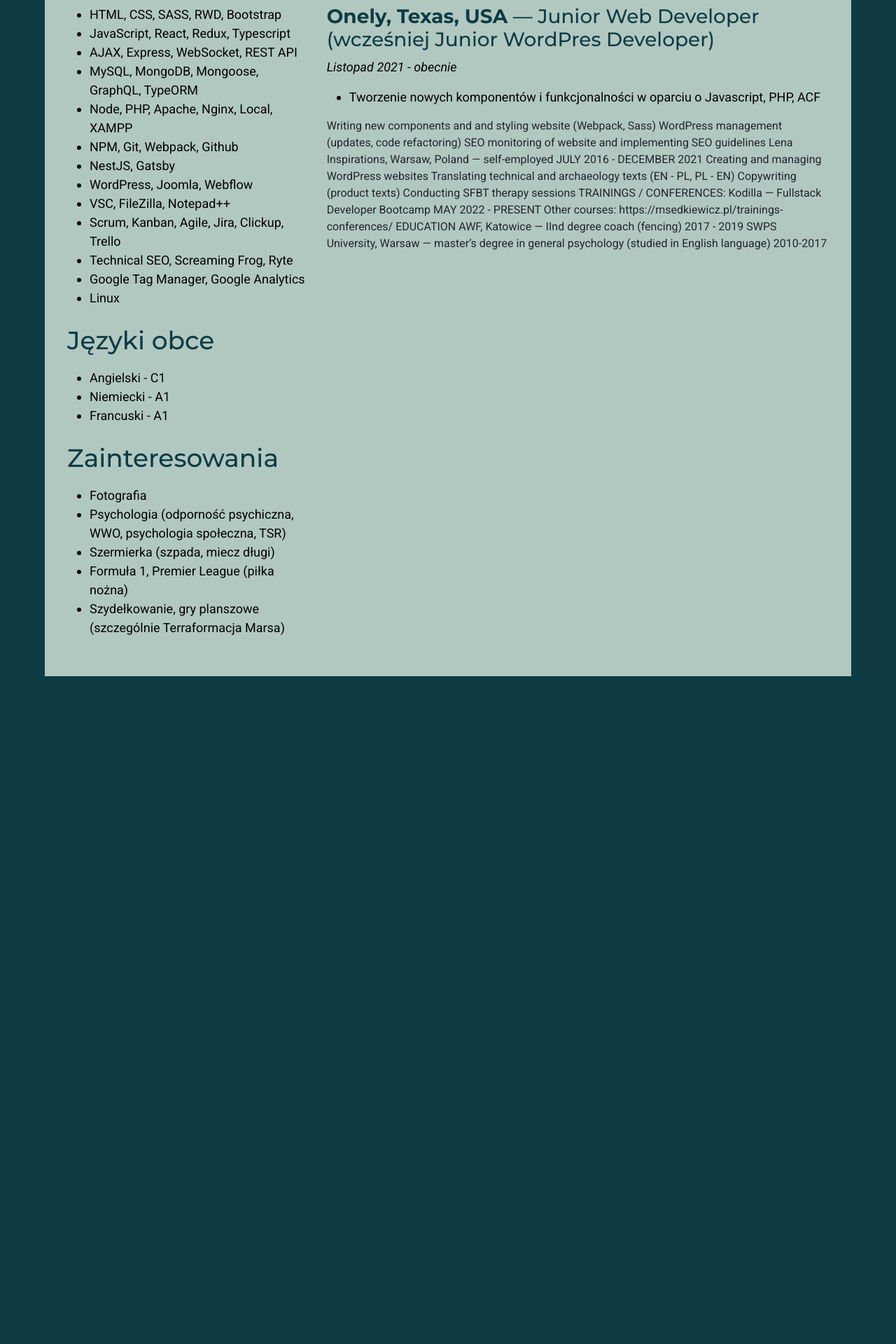
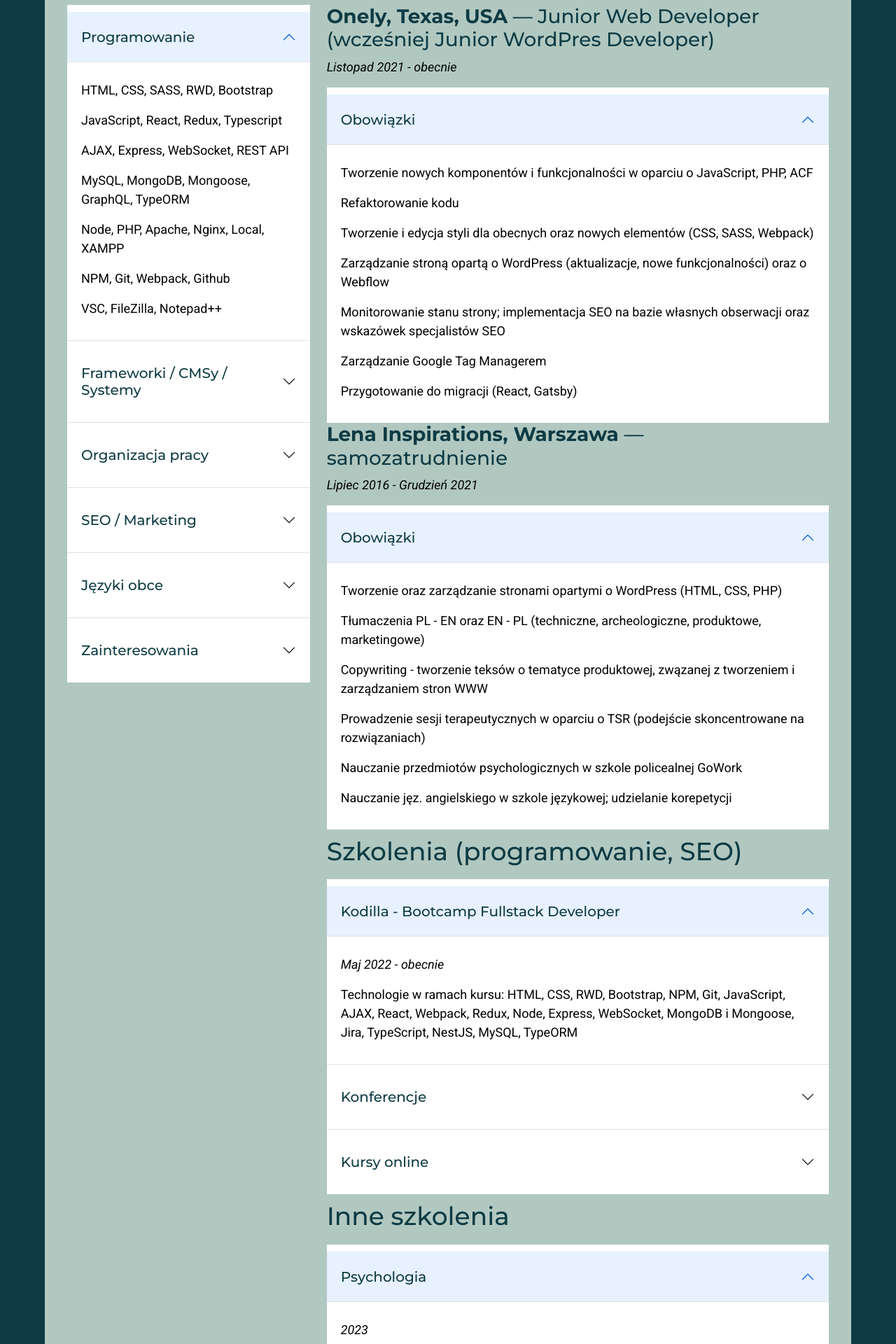
Before and after one commit to msedkiewicz/msedkiewicz-website, a React (Create React App) app: page /pl/curriculum-vitae in a window 1280 px wide. Shown: the part 280-2200 px from the top of the page at 70% size. Before the commit the page ends 1246 px from the top, so only its background shows below. Built offline with nearby package versions, Linux system fonts and the light colour scheme.

Commit message:
Add Acordion; start adding CV info

```diff
--- a/src/components/pages/CV/CV.module.scss
+++ b/src/components/pages/CV/CV.module.scss
@@ -9,3 +9,8 @@
 .cvrow {
   padding: 0 20px;
 }
+
+.h3 {
+  font-size: 20px;
+  padding-top: 8px;
+}
--- a/src/components/pages/CV/CVPL.js
+++ b/src/components/pages/CV/CVPL.js
@@ -3,6 +3,7 @@ import Row from "react-bootstrap/Row";
 import Col from "react-bootstrap/Col";
 import styles from "./CV.module.scss";
 import NavBarPL from "../../views/NavBar/NavBarPL";
+import Accordion from "react-bootstrap/Accordion";
 
 const CurriculumPL = () => {
   return (
@@ -13,40 +14,79 @@ const CurriculumPL = () => {
           <h1>Curriculum Vitae</h1>
           <Col md={4} sm={12} xs={12}>
             <h2>Umiejętności</h2>
-            <ul>
-              <li>HTML, CSS, SASS, RWD, Bootstrap</li>
-              <li>JavaScript, React, Redux, Typescript</li>
-              <li>AJAX, Express, WebSocket, REST API</li>
-              <li>MySQL, MongoDB, Mongoose, GraphQL, TypeORM</li>
-              <li>Node, PHP, Apache, Nginx, Local, XAMPP</li>
-              <li>NPM, Git, Webpack, Github</li>
-              <li>NestJS, Gatsby</li>
-              <li>WordPress, Joomla, Webflow</li>
-              <li>VSC, FileZilla, Notepad++ </li>
-              <li>Scrum, Kanban, Agile, Jira, Clickup, Trello</li>
-              <li>Technical SEO, Screaming Frog, Ryte</li>
-              <li>Google Tag Manager, Google Analytics</li>
-              <li>Linux</li>
-            </ul>
-            <h2>Języki obce</h2>
-            <ul>
-              <li>Angielski - C1</li>
-              <li>Niemiecki - A1</li>
-              <li>Francuski - A1</li>
-            </ul>
-            <h2>Zainteresowania</h2>
-            <ul>
-              <li>Fotografia</li>
-              <li>
-                Psychologia (odporność psychiczna, WWO, psychologia społeczna,
-                TSR)
-              </li>
-              <li>Szermierka (szpada, miecz długi)</li>
-              <li>Formuła 1, Premier League (piłka nożna)</li>
-              <li>
-                Szydełkowanie, gry planszowe (szczególnie Terraformacja Marsa)
-              </li>
-            </ul>
+            <Accordion defaultActiveKey="0" flush>
+              <Accordion.Item eventKey="0">
+                <Accordion.Header>
+                  <h3 className={styles.h3}>Programowanie</h3>
+                </Accordion.Header>
+                <Accordion.Body>
+                  <p>HTML, CSS, SASS, RWD, Bootstrap</p>
+                  <p>JavaScript, React, Redux, Typescript</p>
+                  <p>AJAX, Express, WebSocket, REST API</p>
+                  <p>MySQL, MongoDB, Mongoose, GraphQL, TypeORM</p>
+                  <p>Node, PHP, Apache, Nginx, Local, XAMPP</p>
+                  <p>NPM, Git, Webpack, Github</p>
+                  <p>VSC, FileZilla, Notepad++</p>
+                </Accordion.Body>
+              </Accordion.Item>
+              <Accordion.Item eventKey="1">
+                <Accordion.Header>
+                  <h3 className={styles.h3}>Frameworki / CMSy / Systemy</h3>
+                </Accordion.Header>
+                <Accordion.Body>
+                  <p>NestJS, Gatsby</p>
+                  <p>WordPress, Joomla</p>
+                  <p>Webflow</p>
+                  <p>Linux</p>
+                </Accordion.Body>
+              </Accordion.Item>
+              <Accordion.Item eventKey="2">
+                <Accordion.Header>
+                  <h3 className={styles.h3}>Organizacja pracy</h3>
+                </Accordion.Header>
+                <Accordion.Body>
+                  <p>Scrum, Kanban, Agile</p>
+                  <p>Jira, Clickup, Trello</p>
+                </Accordion.Body>
+              </Accordion.Item>
+              <Accordion.Item eventKey="3">
+                <Accordion.Header>
+                  <h3 className={styles.h3}>SEO / Marketing</h3>
+                </Accordion.Header>
+                <Accordion.Body>
+                  <p>Techniczne SEO, Screaming Frog, Ryte</p>
+                  <p>Google Tag Manager, Google Analytics</p>
+                </Accordion.Body>
+              </Accordion.Item>
+              <Accordion.Item eventKey="4">
+                <Accordion.Header>
+                  <h3 className={styles.h3}>Języki obce</h3>
+                </Accordion.Header>
+                <Accordion.Body>
+                  <p>Angielski - C1</p>
+                  <p>Niemiecki - A1</p>
+                  <p>Francuski - A1</p>
+                </Accordion.Body>
+              </Accordion.Item>
+              <Accordion.Item eventKey="4">
+                <Accordion.Header>
+                  <h3 className={styles.h3}>Zainteresowania</h3>
+                </Accordion.Header>
+                <Accordion.Body>
+                  <p>Fotografia</p>
+                  <p>
+                    Psychologia (odporność psychiczna, WWO, psychologia
+                    społeczna, TSR)
+                  </p>
+                  <p>Szermierka (szpada, miecz długi)</p>
+                  <p>Formuła 1, Premier League (piłka nożna)</p>
+                  <p>
+                    Szydełkowanie, gry planszowe (szczególnie Terraformacja
+                    Marsa)
+                  </p>
+                </Accordion.Body>
+              </Accordion.Item>
+            </Accordion>
           </Col>
           <Col md={8} sm={12} xs={12}>
             <h2>Doświadczenie</h2>
@@ -57,26 +97,173 @@ const CurriculumPL = () => {
             <p>
               <i>Listopad 2021 - obecnie</i>
             </p>
+            <Accordion defaultActiveKey="0" flush>
+              <Accordion.Item eventKey="0">
+                <Accordion.Header>
+                  <h3 className={styles.h3}>Obowiązki</h3>
+                </Accordion.Header>
+                <Accordion.Body>
+                  <p>
+                    Tworzenie nowych komponentów i funkcjonalności w oparciu o
+                    JavaScript, PHP, ACF
+                  </p>
+                  <p>Refaktorowanie kodu</p>
+                  <p>
+                    Tworzenie i edycja styli dla obecnych oraz nowych elementów
+                    (CSS, SASS, Webpack)
+                  </p>
+                  <p>
+                    Zarządzanie stroną opartą o WordPress (aktualizacje, nowe
+                    funkcjonalności) oraz o Webflow
+                  </p>
+                  <p>
+                    Monitorowanie stanu strony; implementacja SEO na bazie
+                    własnych obserwacji oraz wskazówek specjalistów SEO
+                  </p>
+                  <p>Zarządzanie Google Tag Managerem</p>
+                  <p>Przygotowanie do migracji (React, Gatsby)</p>
+                </Accordion.Body>
+              </Accordion.Item>
+            </Accordion>
+            <h3>
+              <b>Lena Inspirations, Warszawa</b> — samozatrudnienie
+            </h3>
             <p>
-              <ul>
-                <li>
-                  Tworzenie nowych komponentów i funkcjonalności w oparciu o
-                  Javascript, PHP, ACF
-                </li>
-              </ul>
+              <i>Lipiec 2016 - Grudzień 2021</i>
             </p>
-            Writing new components and and styling website (Webpack, Sass)
-            WordPress management (updates, code refactoring) SEO monitoring of
-            website and implementing SEO guidelines Lena Inspirations, Warsaw,
-            Poland — self-employed JULY 2016 - DECEMBER 2021 Creating and
-            managing WordPress websites Translating technical and archaeology
-            texts (EN - PL, PL - EN) Copywriting (product texts) Conducting SFBT
-            therapy sessions TRAININGS / CONFERENCES: Kodilla — Fullstack
-            Developer Bootcamp MAY 2022 - PRESENT Other courses:
-            https://msedkiewicz.pl/trainings-conferences/ EDUCATION AWF,
-            Katowice — IInd degree coach (fencing) 2017 - 2019 SWPS University,
-            Warsaw — master’s degree in general psychology (studied in English
-            language) 2010-2017
+            <Accordion defaultActiveKey="0" flush>
+              <Accordion.Item eventKey="0">
+                <Accordion.Header>
+                  <h3 className={styles.h3}>Obowiązki</h3>
+                </Accordion.Header>
+                <Accordion.Body>
+                  <p>
+                    Tworzenie oraz zarządzanie stronami opartymi o WordPress
+                    (HTML, CSS, PHP)
+                  </p>
+                  <p>
+                    Tłumaczenia PL - EN oraz EN - PL (techniczne,
+                    archeologiczne, produktowe, marketingowe)
+                  </p>
+                  <p>
+                    Copywriting - tworzenie teksów o tematyce produktowej,
+                    zwązanej z tworzeniem i zarządzaniem stron WWW
+                  </p>
+                  <p>
+                    Prowadzenie sesji terapeutycznych w oparciu o TSR (podejście
+                    skoncentrowane na rozwiązaniach)
+                  </p>
+                  <p>
+                    Nauczanie przedmiotów psychologicznych w szkole policealnej
+                    GoWork
+                  </p>
+                  <p>
+                    Nauczanie jęz. angielskiego w szkole językowej; udzielanie
+                    korepetycji
+                  </p>
+                </Accordion.Body>
+              </Accordion.Item>
+            </Accordion>
+            <h2>Szkolenia (programowanie, SEO)</h2>
+            <Accordion defaultActiveKey="0" flush>
+              <Accordion.Item eventKey="0">
+                <Accordion.Header>
+                  <h3 className={styles.h3}>
+                    Kodilla - Bootcamp Fullstack Developer
+                  </h3>
+                </Accordion.Header>
+                <Accordion.Body>
+                  <p>
+                    <i>Maj 2022 - obecnie</i>
+                  </p>
+                  <p>
+                    Technologie w ramach kursu: HTML, CSS, RWD, Bootstrap, NPM,
+                    Git, JavaScript, AJAX, React, Webpack, Redux, Node, Express,
+                    WebSocket, MongoDB i Mongoose, Jira, TypeScript, NestJS,
+                    MySQL, TypeORM
+                  </p>
+                </Accordion.Body>
+              </Accordion.Item>
+              <Accordion.Item eventKey="2">
+                <Accordion.Header>
+                  <h3 className={styles.h3}>Konferencje</h3>
+                </Accordion.Header>
+                <Accordion.Body>
+                  <p>
+                    <i>2023</i>
+                  </p>
+                  <p></p>
+                  <p><i>2021</i></p>
+                  <p>Sierpień - CONFidence Legends 20 Edycja (uczestnik)</p>
+                </Accordion.Body>
+              </Accordion.Item>
+              <Accordion.Item eventKey="2">
+                <Accordion.Header>
+                  <h3 className={styles.h3}>Kursy online</h3>
+                </Accordion.Header>
+                <Accordion.Body>
+                  <p>
+                    <i>2023</i>
+                  </p>
+                  <p></p>
+                  <p>
+                    <i>2019</i>
+                  </p>
+                  <p>Kurs Eweliny Muc "WP dla Zielonych"</p>
+                </Accordion.Body>
+              </Accordion.Item>
+            </Accordion>
+            <h2>Inne szkolenia</h2>
+            <Accordion defaultActiveKey="0" flush>
+              <Accordion.Item eventKey="0">
+                <Accordion.Header>
+                  <h3 className={styles.h3}>Psychologia</h3>
+                </Accordion.Header>
+                <Accordion.Body>
+                  <p>
+                    <i>2023</i>
+                  </p>
+                  <p></p>
+                  <p>
+                    <i>2021</i>
+                  </p>
+                  <p>
+                    Sierpień - Szkolenie z budowania relacji interpersonalnych
+                    (TROP)
+                  </p>
+                  <p>
+                    <i>2019</i>
+                  </p>
+
+                  <p>Szkolenie TSR II stopnia (CTSR)</p>
+                  <p>
+                    <i>2013</i>
+                  </p>
+                  <p>Szkolenie TSR I stopnia (CTSR)</p>
+                </Accordion.Body>
+              </Accordion.Item>
+              <Accordion.Item eventKey="1">
+                <Accordion.Header>
+                  <h3 className={styles.h3}>Inne</h3>
+                </Accordion.Header>
+                <Accordion.Body>
+                  <p>
+                    <i>2020</i>
+                  </p>
+                  <p>
+                    Czerwiec - szkolenie Adobe Photoshop, moduł I (IT Media)
+                  </p>
+                  <p>
+                    <i>2019</i>
+                  </p>
+                  <p>Maj - szkolenie Adobe Lightroom (IT Media)</p>
+                </Accordion.Body>
+              </Accordion.Item>
+            </Accordion>
+            <h2>Edukacja</h2>
+            EDUCATION AWF, Katowice — IInd degree coach (fencing) 2017 - 2019
+            SWPS University, Warsaw — master’s degree in general psychology
+            (studied in English language) 2010-2017
           </Col>
         </Row>
       </Container>
```
